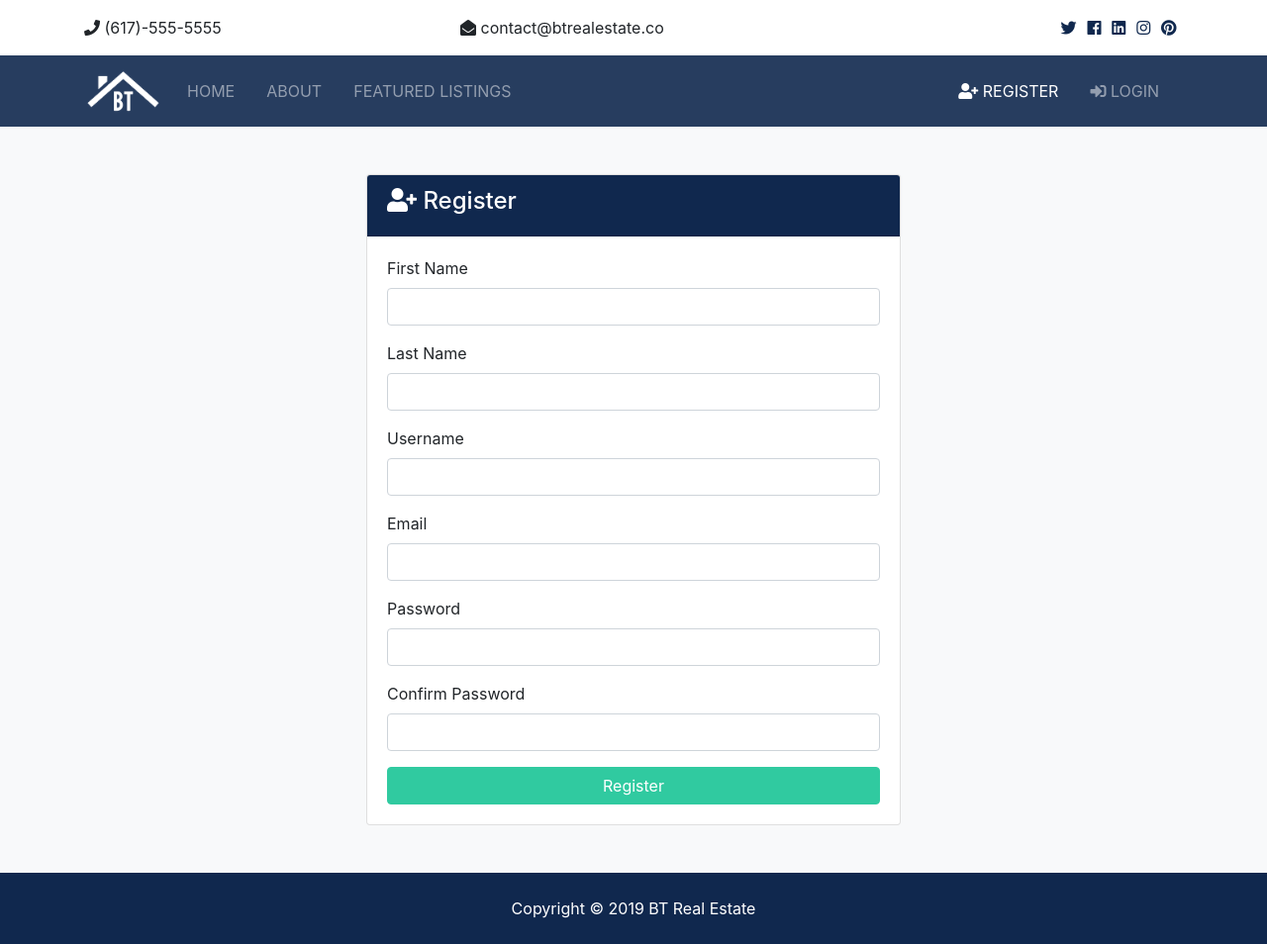
After one commit to piyush-jhawar/djangobter, a Django app: page /accounts/register in a window 1280 px wide. The commit adds this page. Shown: the whole page at 99% size. Run offline with Django 3.2, Linux system fonts and the light colour scheme; some libraries are stand-ins or nearby versions.

Commit message:
Implemented Register Login Logout and alert messages

```diff
--- /dev/null
+++ b/accounts/urls.py
@@ -0,0 +1,10 @@
+from django.urls import path
+from . import views
+
+urlpatterns = [
+path('login', views.login, name='login'),
+path('register', views.register, name='register'),
+path('search', views.search, name='search'),
+path('logout', views.logout, name='logout'),
+path('dashboard', views.dashboard, name='dashboard')
+]
--- a/accounts/views.py
+++ b/accounts/views.py
@@ -1,3 +1,69 @@
-from django.shortcuts import render
+from django.shortcuts import render, redirect
+from django.contrib import messages
+from django.contrib.auth.models import User, auth
 
 # Create your views here.
+
+def login(request):
+    if request.method == "POST":
+        username = request.POST['username']
+        password = request.POST['password']
+        user = auth.authenticate(username=username, password=password)
+        if user is not None:
+            auth.login(request, user)
+            messages.success(request, "You are now logged in successfully.")
+            return redirect('dashboard')
+        else:
+            messages.error(request, "Invalid Credentails.")
+            return redirect('login')
+    else:
+        return render(request, 'accounts/login.html')
+
+def register(request):
+    if request.method == "POST":
+        #Get form values
+        first_name = request.POST['first_name']
+        last_name = request.POST['last_name']
+        username = request.POST['username']
+        email = request.POST['email']
+        password = request.POST['password']
+        password2 = request.POST['password2']
+
+        if password == password2 :
+            if User.objects.filter(username=username).exists() :
+                messages.error(request, "Username already in use.")
+                return redirect('register')
+            else:
+                if User.objects.filter(email=email).exists() :
+                    messages.error(request, "Email already in use.")
+                    return redirect('register')
+                else:
+                    user = User.objects.create_user(username=username, password=password,
+                    email=email,first_name=first_name,last_name=last_name)
+
+                    # auth.login(request, user)
+                    # messages.success(request, "You are now logged in.")
+                    # return redirect('index')
+                    user.save()
+                    messages.success(request, "You are now registered and can login")
+                    return redirect('login')
+
+
+
+        else:
+            messages.error(request, "Passwords do not match.")
+            return redirect('register')
+    else:
+        return render(request, 'accounts/register.html')
+
+def search(request):
+    return render(request, 'accounts/search.html')
+
+def logout(request):
+    if request.method == "POST":
+        auth.logout(request)
+        messages.success(request, "Logged Out Successfully.")
+        return redirect('index')
+
+def dashboard(request):
+    return render(request, 'accounts/dashboard.html')
--- a/btre/static/js/main.js
+++ b/btre/static/js/main.js
@@ -1,2 +1,6 @@
 const date = new Date();
 document.querySelector('.year').innerHTML = date.getFullYear();
+
+setTimeout(function() {
+    $("#message").fadeOut('slow');
+}, 3000);
--- a/btre/urls.py
+++ b/btre/urls.py
@@ -21,5 +21,6 @@ from django.conf.urls.static import static
 urlpatterns = [
     path('',include('pages.urls')),
     path('listings/',include('listings.urls')),
+    path('accounts/',include('accounts.urls')),
     path('admin/', admin.site.urls),
 ] + static(settings.MEDIA_URL, document_root = settings.MEDIA_ROOT)
--- /dev/null
+++ b/templates/accounts/register.html
@@ -0,0 +1,50 @@
+{% extends 'base.html' %}
+{% block content%}
+
+<section id="register" class="bg-light py-5">
+    <div class="container">
+      <div class="row">
+        <div class="col-md-6 mx-auto">
+          <div class="card">
+            <div class="card-header bg-primary text-white">
+              <h4>
+                <i class="fas fa-user-plus"></i> Register</h4>
+            </div>
+            <div class="card-body">
+              <!-- Alerts -->
+              {% include 'partials/_alerts.html' %}
+                <form action="{% url 'register' %}" method="POST">
+                    {% csrf_token %}
+                  <div class="form-group">
+                  <label for="first_name">First Name</label>
+                  <input type="text" name="first_name" class="form-control" required>
+                </div>
+                <div class="form-group">
+                  <label for="last_name">Last Name</label>
+                  <input type="text" name="last_name" class="form-control" required>
+                </div>
+                <div class="form-group">
+                  <label for="username">Username</label>
+                  <input type="text" name="username" class="form-control" required>
+                </div>
+                <div class="form-group">
+                  <label for="email">Email</label>
+                  <input type="email" name="email" class="form-control" required>
+                </div>
+                <div class="form-group">
+                  <label for="password2">Password</label>
+                  <input type="password" name="password" class="form-control" required>
+                </div>
+                <div class="form-group">
+                  <label for="password">Confirm Password</label>
+                  <input type="password" name="password2" class="form-control" required>
+                </div>
+                <input type="submit" value="Register" class="btn btn-secondary btn-block">
+              </form>
+            </div>
+          </div>
+        </div>
+      </div>
+    </div>
+  </section>
+  {% endblock %}
--- a/templates/pages/index.html
+++ b/templates/pages/index.html
@@ -3,6 +3,8 @@
 
 {% block content %}
 
+<!-- Alerts -->
+{% include 'partials/_alerts.html' %}
   <!-- Showcase -->
   <section id="showcase">
         <div class="container text-center">
--- /dev/null
+++ b/templates/partials/_alerts.html
@@ -0,0 +1,24 @@
+{% if messages %}
+
+{% for message in messages %}
+<div id="message" class="container">
+
+<div class="alert alert-{{ message.tags }} alert-dismissible text-center" role="alert">
+<button type="button" class="close" data-dismiss="alert">X</button>
+<!-- <span aria-hidden="true">&times;</span> -->
+<strong>
+
+    {% if message.level == DEFAULT_MESSAGE_LEVELS.ERROR %}
+        Error:
+    {% else %}
+{{ message.tags|title }}
+    {% endif %}
+</strong>
+{{ message }}
+</div>
+</div>
+
+{% endfor %}
+
+
+{% endif %}
--- a/templates/partials/_navbar.html
+++ b/templates/partials/_navbar.html
@@ -40,16 +40,51 @@
                 </ul>
 
                 <ul class="navbar-nav ml-auto">
-                  <li class="nav-item mr-3">
-                    <a class="nav-link" href="register.html">
+                  {% if user.is_authenticated %}
+                  <li
+                  {% if 'dashboard' in request.path %}
+                          class="nav-item active mr-3"
+                      {% else %}
+                          class="nav-item mr-3"
+                      {% endif %}
+                      >
+                    <a class="nav-link" href="{% url 'dashboard' %}">
+                      <!-- Hi {{ user.first_name }}  -->
+                      Dashboard</a>
+                  </li>
+                  <li class="nav-item active mr-3">
+                    <a href="javascript:{document.getElementById('logout').submit();}" class="nav-link">
+                        <i class="fas fa-sign-out-alt"></i> Logout
+                    </a>
+                    <form action="{% url 'logout' %}" method="POST" id="logout">
+                      {% csrf_token %}
+                      <input type="hidden">
+                    </form>
+
+                  </li>
+                  {% else %}
+                  <li
+                  {% if 'register' in request.path %}
+                          class="nav-item active mr-3"
+                      {% else %}
+                          class="nav-item mr-3"
+                      {% endif %}
+                      >
+                    <a class="nav-link" href="{% url 'register' %}">
                       <i class="fas fa-user-plus"></i> Register</a>
                   </li>
-                  <li class="nav-item mr-3">
-                    <a class="nav-link" href="login.html">
+                  <li
+                  {% if 'login' in request.path %}
+                  class="nav-item active mr-3"
+                  {% else %}
+                  class="nav-item mr-3"
+                  {% endif %}>
+                    <a class="nav-link" href="{% url 'login' %}">
                       <i class="fas fa-sign-in-alt"></i>
 
                       Login</a>
                   </li>
+                  {% endif %}
                 </ul>
               </div>
             </div>
```
Also changed, not shown: btre/settings.py (+7 -0 lines), templates/accounts/dashboard.html (added, +75 -0 lines), templates/accounts/login.html (added, +36 -0 lines), schemas.txt (line endings or trailing spaces).
